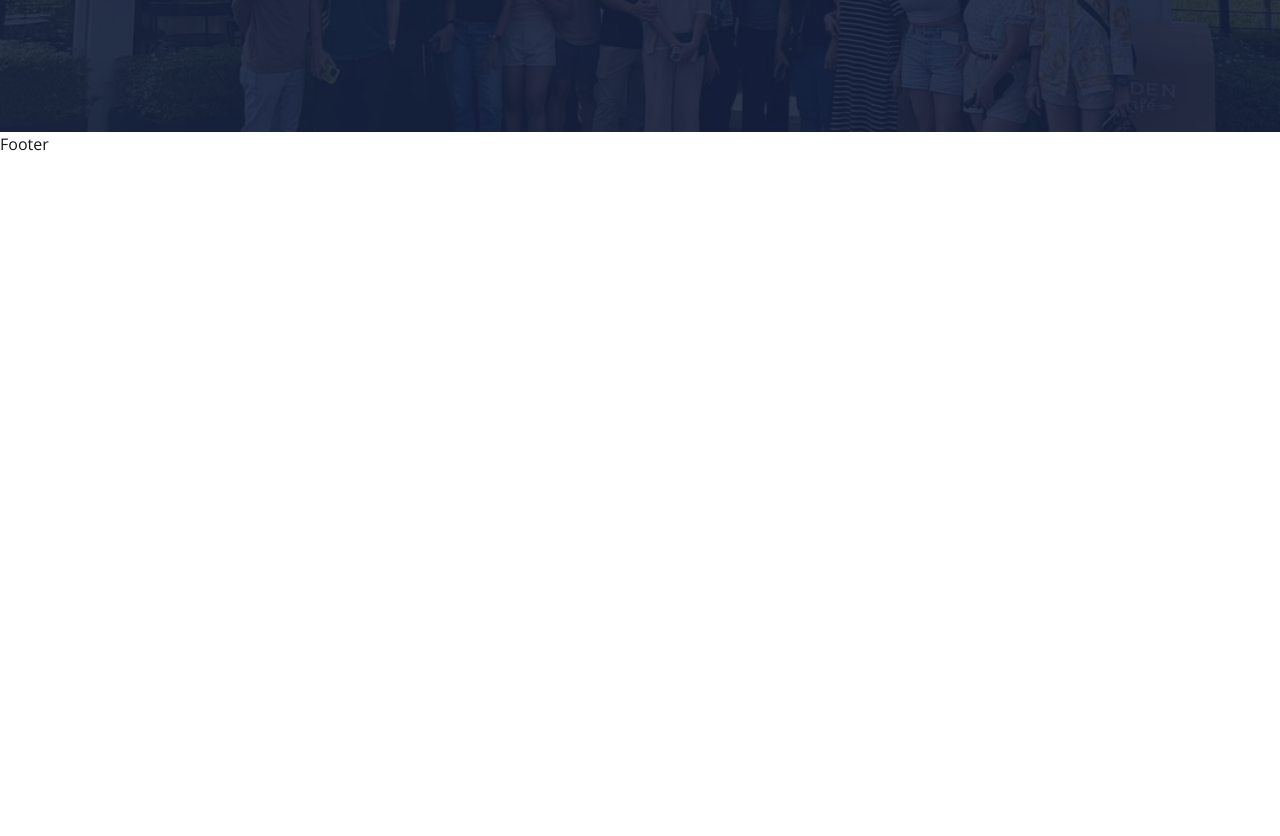
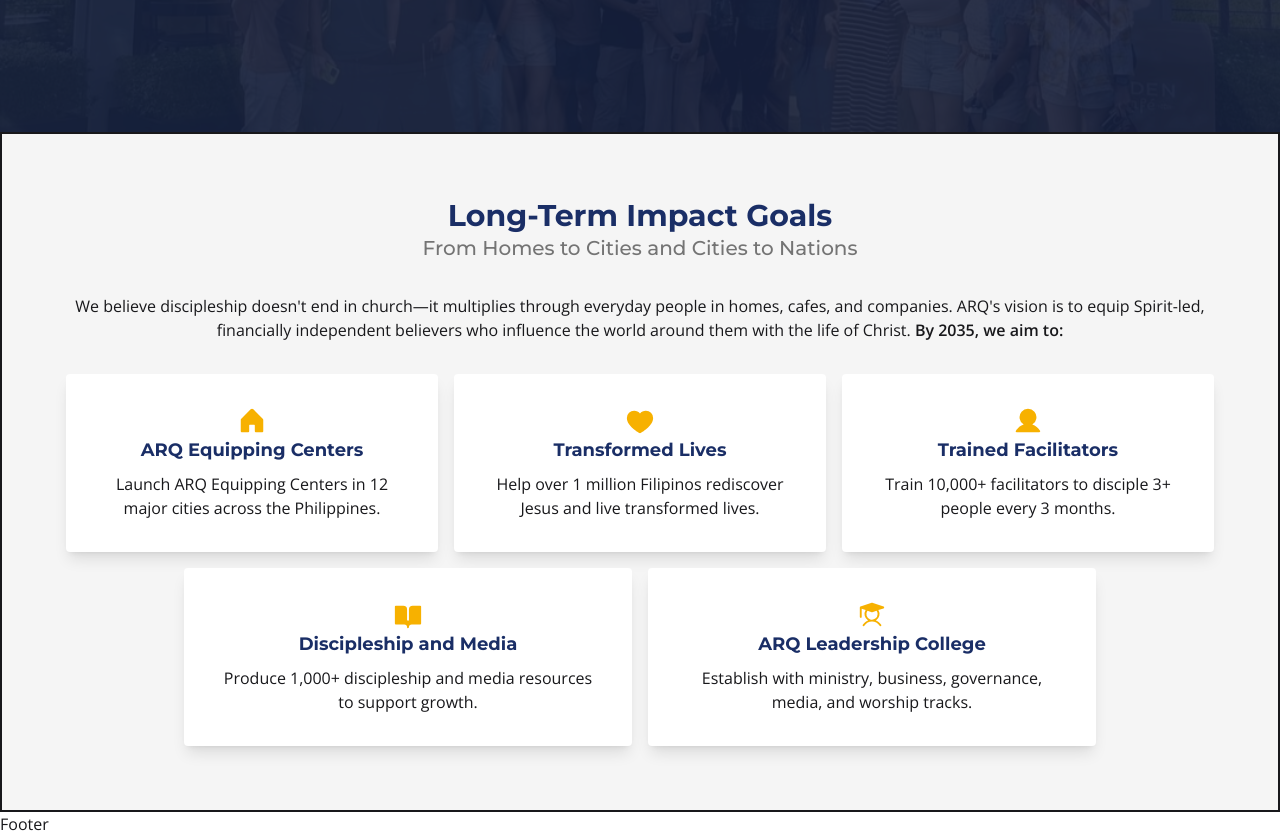
Before and after one commit to arq-developers/web-landing, a Next.js app: page / in a window 1280 px wide. Shown: the part 740-1576 px from the top of the page. Before the commit the page ends 896 px from the top, so only its background shows below. Built offline with nearby package versions, Linux system fonts and the light colour scheme.

Commit message:
feat(ARQ-8): added long-term impact goals section, modified landing page bg to soft white/gray

```diff
--- a/src/app/layout.tsx
+++ b/src/app/layout.tsx
@@ -31,7 +31,7 @@ export default function RootLayout({
 				className={`${openSans.variable} ${montserrat.variable} antialiased`}
 			>
 				<Navbar />
-				<main>{children}</main>
+				<main className="bg-white-soft">{children}</main>
 				<Footer />
 			</body>
 		</html>
--- a/src/app/page.tsx
+++ b/src/app/page.tsx
@@ -1,12 +1,13 @@
 import Link from "next/link";
 import React from "react";
 
-import { Hero } from "@/components/landing";
+import { Hero, Goals } from "@/components/landing";
 
 export default function Page() {
 	return (
 		<div>
 			<Hero />
+			<Goals />
 		</div>
 	);
 }
--- /dev/null
+++ b/src/components/landing/goals.tsx
@@ -0,0 +1,112 @@
+"use client";
+
+import { House, Heart, User, BookOpen, Student } from "@phosphor-icons/react";
+
+const GoalCard = ({
+	goal,
+	className = "",
+}: {
+	goal: any;
+	className?: string;
+}) => (
+	<div
+		className={`bg-white rounded-sm shadow-lg flex flex-col justify-center items-center p-8 gap-2 flex-1 max-w-md cursor-default hover:shadow-blue/45 transition-all duration-300 group hover:bg-blue-dark ${className}`}
+	>
+		<div className="flex flex-col justify-center items-center">
+			<div>{goal.icon}</div>
+			<div className="font-montserrat text-blue font-bold text-base sm:text-lg group-hover:text-white-soft">
+				{goal.title}
+			</div>
+		</div>
+		<div className="text-sm sm:text-base group-hover:text-white-soft">
+			{goal.description}
+		</div>
+	</div>
+);
+
+const renderGoalRow = (
+	goals: any[],
+	startIndex: number,
+	endIndex: number,
+	className = "",
+) => (
+	<div className={`flex gap-4 justify-center ${className}`}>
+		{goals.slice(startIndex, endIndex).map((goal, index) => (
+			<GoalCard key={startIndex + index} goal={goal} />
+		))}
+	</div>
+);
+
+export default function Goals() {
+	const goals = [
+		{
+			icon: <House size={30} weight="fill" color="#f7b100" />,
+			title: "ARQ Equipping Centers",
+			description:
+				"Launch ARQ Equipping Centers in 12 major cities across the Philippines.",
+		},
+		{
+			icon: <Heart size={30} weight="fill" color="#f7b100" />,
+			title: "Transformed Lives",
+			description:
+				"Help over 1 million Filipinos rediscover Jesus and live transformed lives.",
+		},
+		{
+			icon: <User size={30} weight="fill" color="#f7b100" />,
+			title: "Trained Facilitators",
+			description:
+				"Train 10,000+ facilitators to disciple 3+ people every 3 months.",
+		},
+		{
+			icon: <BookOpen size={30} weight="fill" color="#f7b100" />,
+			title: "Discipleship and Media",
+			description:
+				"Produce 1,000+ discipleship and media resources to support growth.",
+		},
+		{
+			icon: <Student size={30} weight="fill" color="#f7b100" />,
+			title: "ARQ Leadership College",
+			description:
+				"Establish with ministry, business, governance, media, and worship tracks.",
+		},
+	];
+
+	return (
+		<div className="w-full h-full border-2 px-8 py-16 lg:px-16 flex flex-col justify-center items-center text-center gap-8 transition-all duration-300 ">
+			<div className="font-montserrat flex flex-col items-center justify-center">
+				<span className="text-blue font-bold text-xl sm:text-2xl md:text-3xl">
+					Long-Term Impact Goals
+				</span>
+				<span className="text-gray text-base sm:text-lg md:text-xl font-medium">
+					From Homes to Cities and Cities to Nations
+				</span>
+			</div>
+			<div className="max-w-6xl text-sm sm:text-base">
+				We believe discipleship doesn't end in church—it multiplies through
+				everyday people in homes, cafes, and companies. ARQ's vision is to equip
+				Spirit-led, financially independent believers who influence the world
+				around them with the life of Christ.{" "}
+				<span className="font-semibold">By 2035, we aim to:</span>
+			</div>
+
+			<div>
+				<div className="hidden lg:flex flex-col gap-4">
+					{renderGoalRow(goals, 0, 3)}
+					{renderGoalRow(goals, 3, 5)}
+				</div>
+
+				<div className="hidden md:flex lg:hidden flex-col gap-4">
+					{renderGoalRow(goals, 0, 2)}
+					{renderGoalRow(goals, 2, 4)}
+					{renderGoalRow(goals, 4, 5)}
+				</div>
+
+				<div className="flex md:hidden flex-col gap-4">
+					{goals.map((goal, index) => (
+						<GoalCard key={index} goal={goal} />
+					))}
+				</div>
+			</div>
+		</div>
+	);
+}
--- a/src/components/landing/index.ts
+++ b/src/components/landing/index.ts
@@ -1,3 +1,4 @@
 import Hero from "@/components/landing/hero";
+import Goals from "@/components/landing/goals";
 
-export { Hero };
+export { Hero, Goals };
```
Also changed, not shown: package.json (+4 -3 lines), 1 other file (tests, documents, lock files or other folders).
